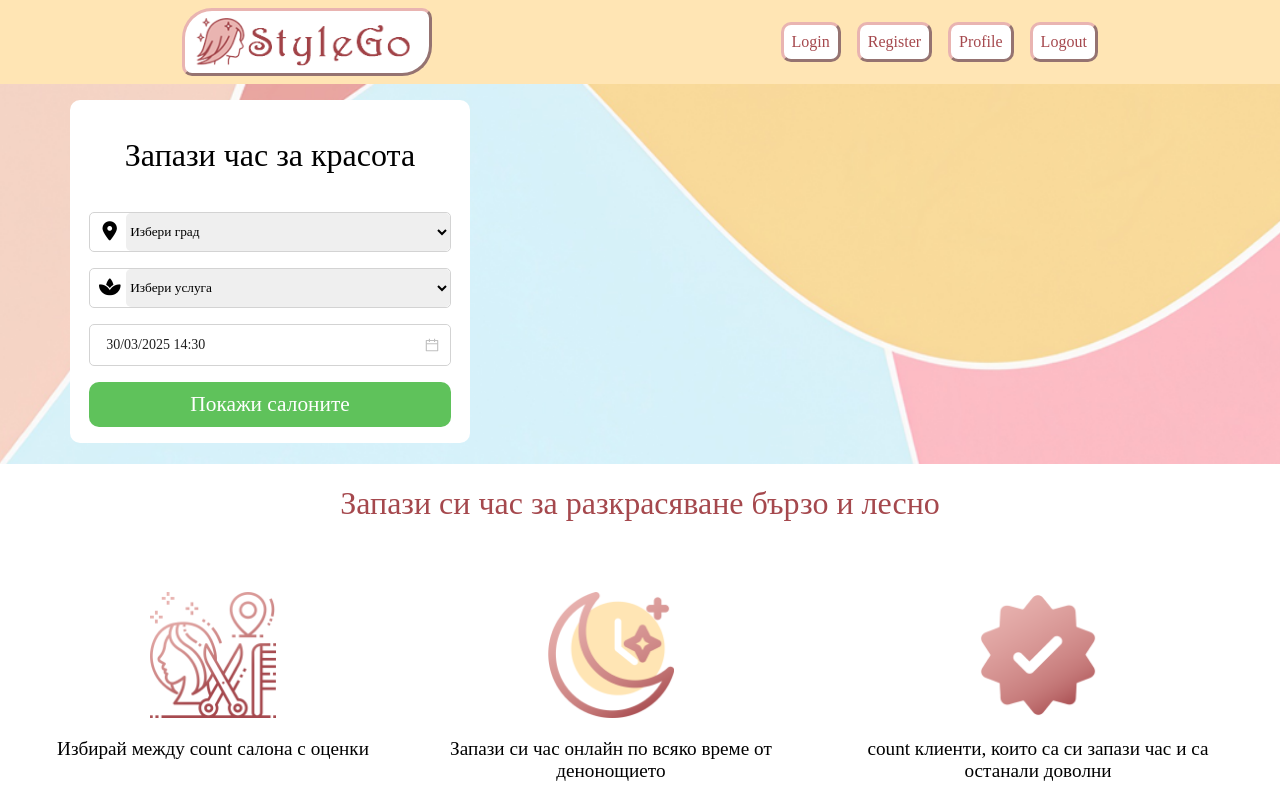
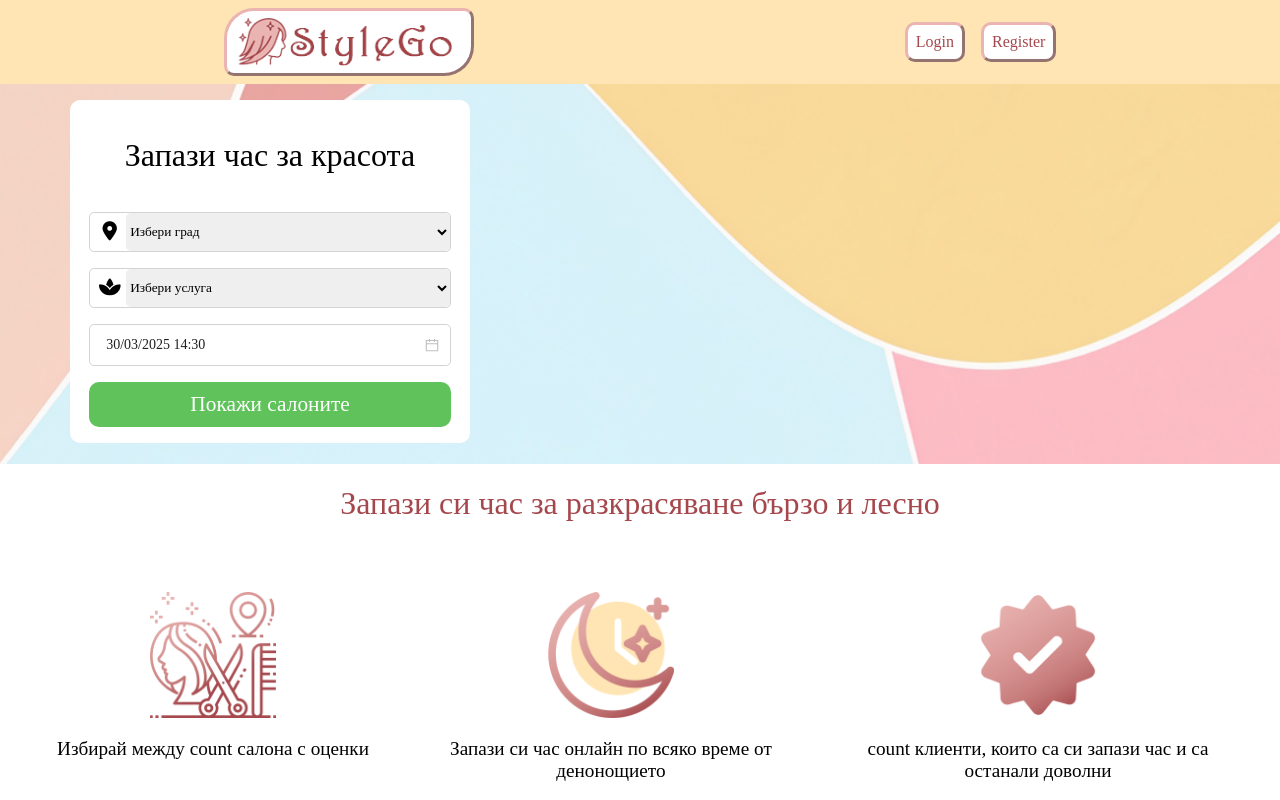
Before and after one commit to dpavlev/reactjs-final-project-feb-25, a React (Vite) app in the folder client/: page / in a window 1280 px wide. Shown: the top 800 px of the page. Built offline with nearby package versions, Linux system fonts and the light colour scheme.

Commit message:
Add dynamic navigation

```diff
--- a/client/src/components/layout/Header.jsx
+++ b/client/src/components/layout/Header.jsx
@@ -1,28 +1,40 @@
 import { Link } from "react-router";
+import { useContext } from "react";
+import { UserContext } from "../../contexts/UserContext";
 
 export default function Header() {
+    const { id, isStudio } = useContext(UserContext);
     return (
         <header className="header">
             <Link to="/" className="header-logo-background">
                 <img src="/images/logo_rectangle.png" alt="StyleGo" className="header-logo-size" />
             </Link>
             <nav className="nav hide-on-small">
-                {/* <div className="searchbar-container">
-                    <i className="fa-solid fa-magnifying-glass magglass"></i>
-                    <input className="searchbar" type="search" name="search" placeholder="Search" />
-                </div> */}
+                {id ? (
+                    <>
+                        {isStudio ? (
+                            <Link to="/studioView" className="button">
+                                Studio Profile
+                            </Link>
+                        ) : (
+                            <Link to="/userProfile" className="button">
+                                Profile
+                            </Link>
+                        )}
+                        <Link to="/logout" className="button">
+                            Logout
+                        </Link>
+                    </>
+                ) : (
+                    <>
                         <Link to="/login" className="button">
                             Login
                         </Link>
                         <Link to="/register" className="button">
                             Register
                         </Link>
-                <Link to="/userProfile" className="button">
-                    Profile
-                </Link>
-                <Link to="/logout" className="button">
-                    Logout
-                </Link>
+                    </>
+                )}
             </nav>
         </header>
     );
```
Lines whose indentation alone changed are shown as unchanged.
